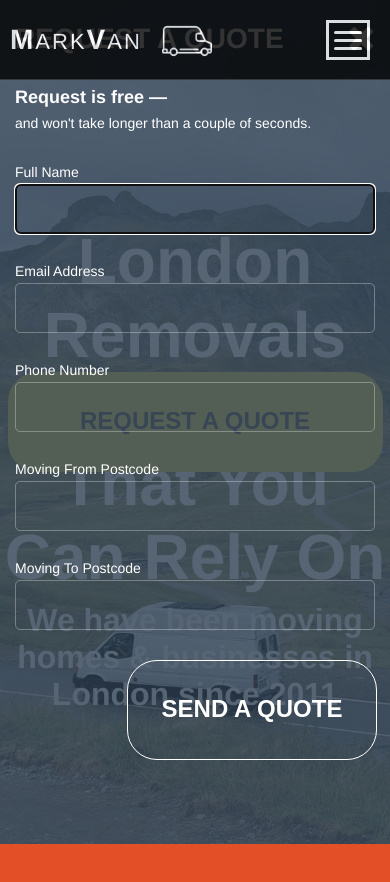
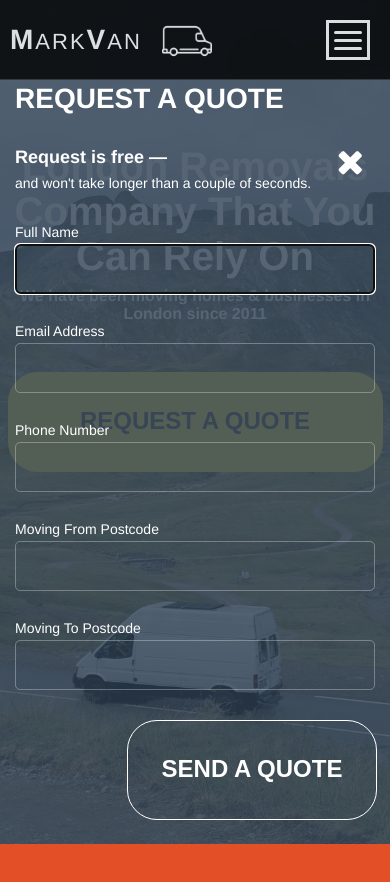
Before and after one commit to MichaelJas2020/FastMoving, a plain HTML site: page index.html in a window 390 px wide. Both pictures are taken after a click on the button "REQUEST A QUOTE". Shown: the top 882 px of the page. Drawn offline with nearby package versions, Linux system fonts and the light colour scheme.

Commit message:
Update style.css

```diff
--- a/css/style.css
+++ b/css/style.css
@@ -1,5 +1,5 @@
-@import url(https://fonts.googleapis.com/css?family=Roboto:400,300);
-@import url(https://fonts.googleapis.com/css?family=Pacifico);
+@import url(http://fonts.googleapis.com/css?family=Roboto:400,300);
+@import url(http://fonts.googleapis.com/css?family=Pacifico);
 
 
 * {
@@ -115,6 +115,20 @@
       min-width: 100px;
       padding: 0 20px;
     }
+      .hero-title {
+    z-index: 107;
+    font-size: 2.5rem;
+    text-align: center;
+    color: #fff;
+    padding-top: 9rem;
+  }
+  .homepage-hero-subtitle {
+    font-size: 1rem;
+    text-align: center;
+    color: #fff;
+    margin-top: 2%;
+
+  }
   }
 
   @media (max-width: 767px) {
@@ -318,8 +332,8 @@
     font-size: 35px;
     cursor: pointer;
     position: absolute;
-    top: 0;
-    right: 15px;
+    right: 26px;
+    padding-top: 4rem;
   }
   .overlay .overlay-content .overlay-close:hover {
     opacity: .8;
@@ -376,6 +390,7 @@
 
   @media (max-width: 600px) {
     .overlay .overlay-content {
-      margin: 25px auto;
+      margin: 85px auto;
+
     }
   }
```
